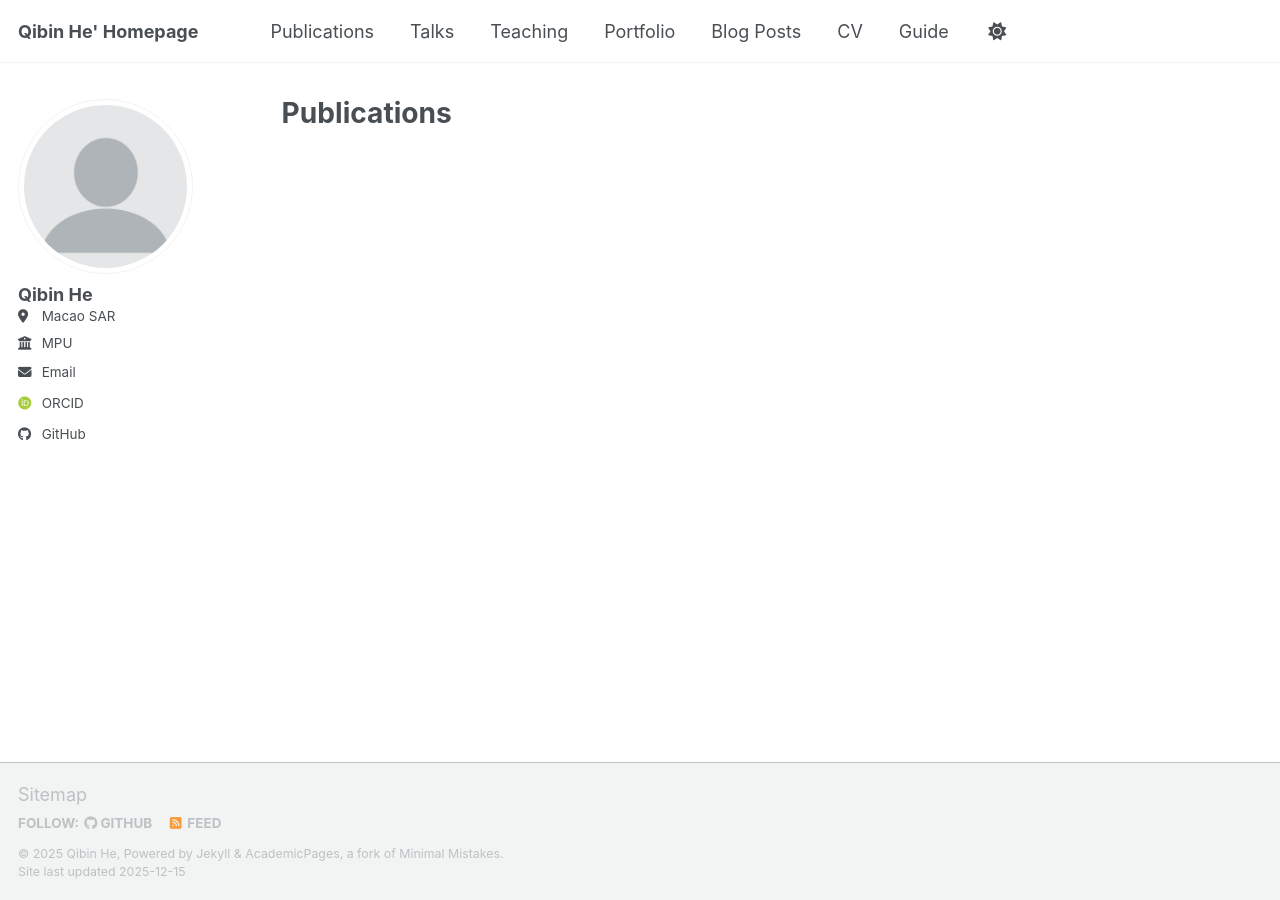
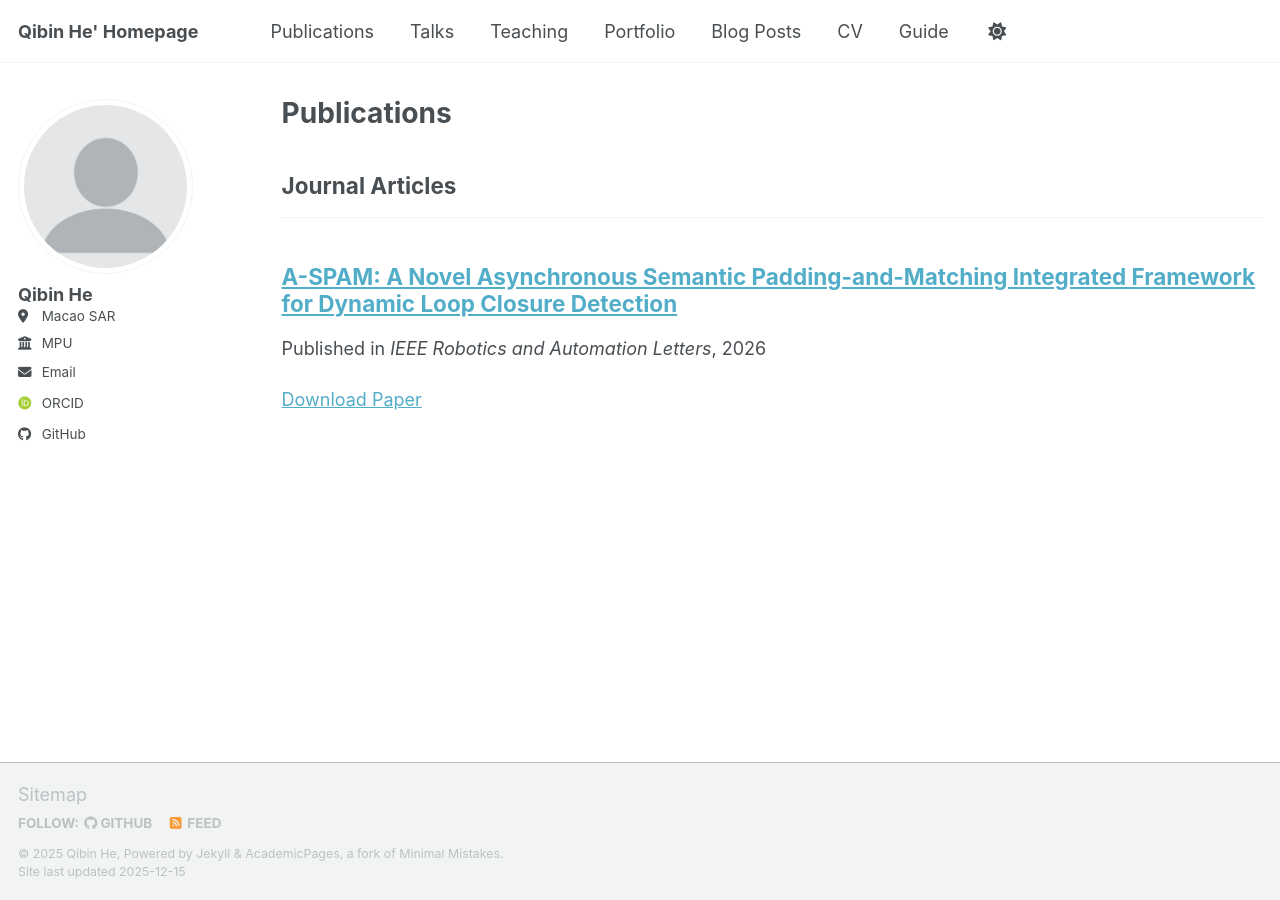
Before and after one commit to MECHA-HE/MECHA-HE.github.io, a Jekyll site: the page built from _pages/publications.html, in a window 1280 px wide. Built offline with Jekyll 4.4.1, drawn with Linux system fonts in a browser that asks for light colours; some web fonts are replaced; a script bundle is joined from its source files by our own code; library files that are not in the unit come from our copies; a file with an impossible date is left out.

Commit message:
Update 2026-01-01-A-SPAM-A-Novel-Asynchronous-Semantic-Padding-and-Matching-Integrated-Framework-for-Dynamic-Loop-Closure-Detection.md

```diff
--- a/_publications/2026-01-01-A-SPAM-A-Novel-Asynchronous-Semantic-Padding-and-Matching-Integrated-Framework-for-Dynamic-Loop-Closure-Detection.md
+++ b/_publications/2026-01-01-A-SPAM-A-Novel-Asynchronous-Semantic-Padding-and-Matching-Integrated-Framework-for-Dynamic-Loop-Closure-Detection.md
@@ -4,6 +4,6 @@ collection: publications
 category: manuscripts
 permalink: /publication/A-SPAM_pre
 paperurl: 'https://ieeexplore.ieee.org/document/11263859'
-date: 2025
+date: 2026-01-01
 venue: 'IEEE Robotics and Automation Letters'
 ---
```
